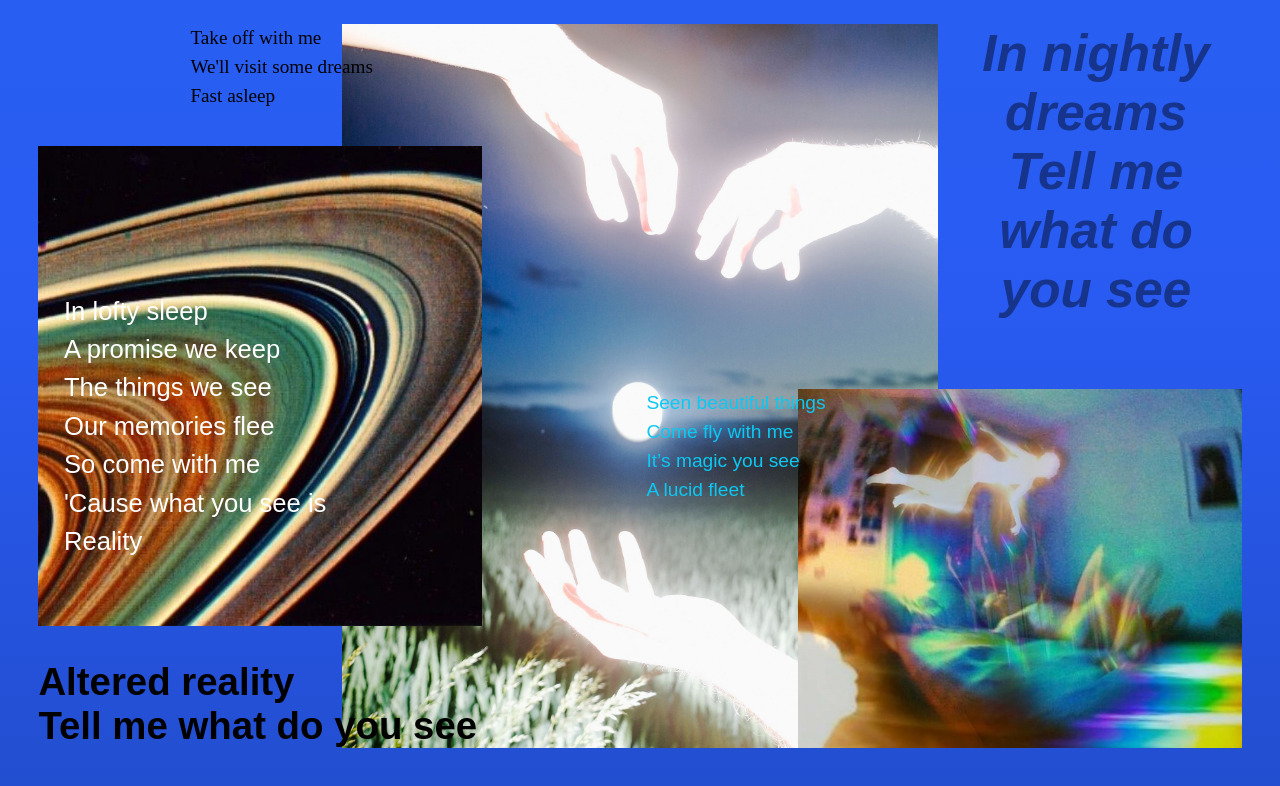
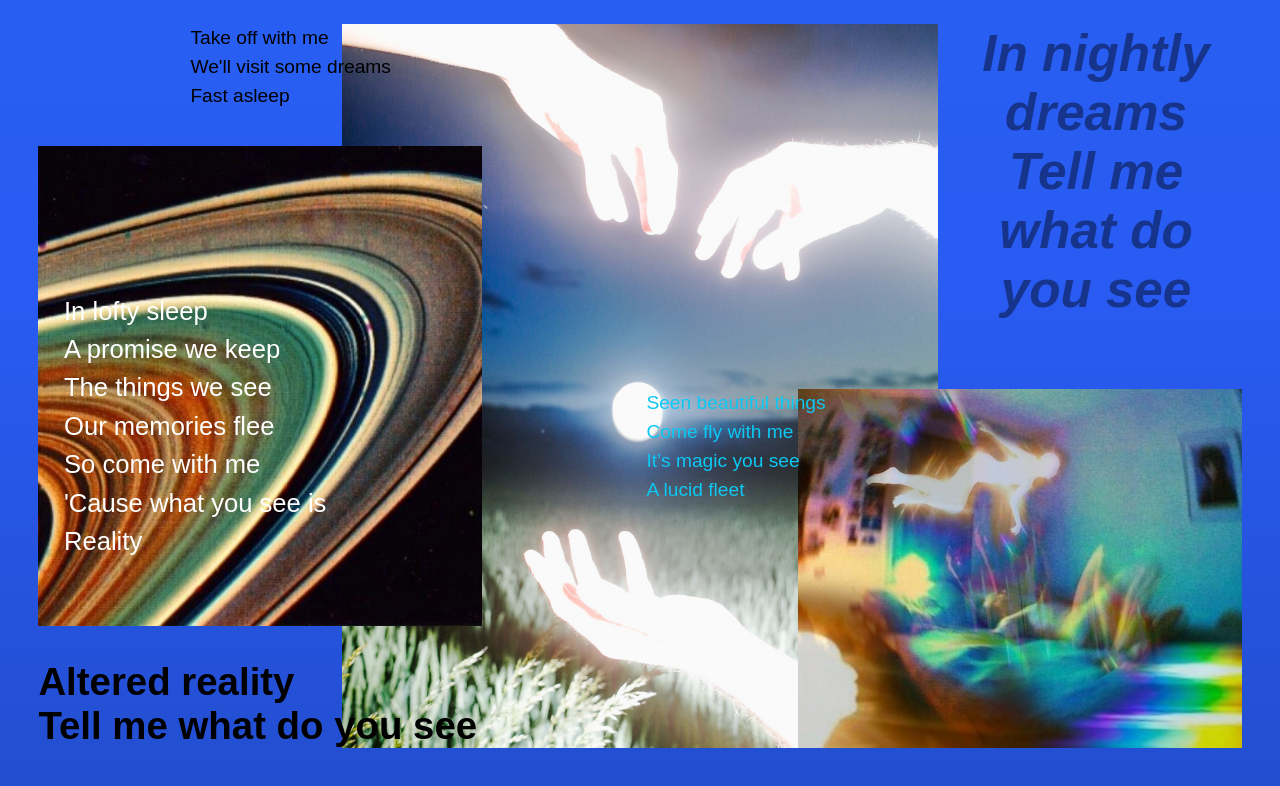
Before and after one commit to charlenexchow/midterm-project, a plain HTML site: page dusk.html in a window 1280 px wide. Shown: the part 6414-7200 px from the top of the page. Drawn offline with Linux system fonts and the light colour scheme; a web font is replaced by a local one.

Commit message:
added verse tag

```diff
--- a/dusk.html
+++ b/dusk.html
@@ -201,7 +201,7 @@
 				<div class="three-hands"></div>
 				<div class="ring"></div>
 				<div class="bed"></div>
-				<div class="dusk-art-3-v1">
+				<div class="dusk-art-3-v1 verse">
 					Take off with me<br>
 					We'll visit some dreams<br>
 					Fast asleep
```
